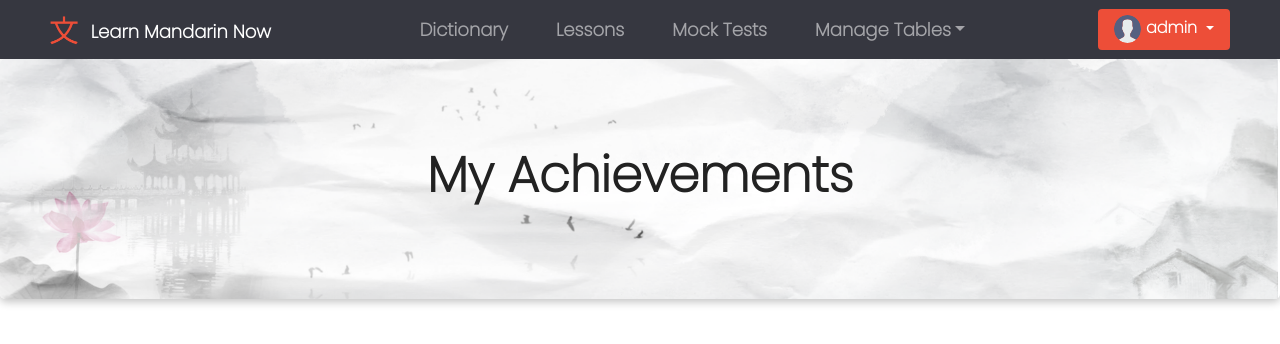
After one commit to eroldramos/elearningmandarin, a Django app: page /my-achievements/ in a window 1280 px wide. The commit adds this page. Shown: the top 344 px of the page. Run offline with Django 4.2, Linux system fonts and the light colour scheme; a user stored in the database is signed in; some libraries are stand-ins or nearby versions.

Commit message:
added my achievements and logs, unfinish

```diff
--- a/base/urls.py
+++ b/base/urls.py
@@ -36,6 +36,8 @@ urlpatterns = [
     path('superuser/edit-mocktest/<str:pk>/', views.AdminEditMockTest, name = 'superuser-edit-mocktest'),
     path('mocktest/<str:pk>/', views.MockTestDetails, name = 'mocktest-details'),
     path('superuser/delete-mocktest/<str:pk>/', views.AdminDeleteMockTest, name = 'superuser-delete-mocktest'),
+    path('my-activitylogs/', views.MyActivityLogs, name = 'my-activitylogs'),
+    path('my-achievements/', views.MyAchievements, name = 'my-achievements'),
 
 
 ]
--- a/base/views.py
+++ b/base/views.py
@@ -976,3 +976,20 @@ def AdminDeleteMockTest(request, pk):
         return redirect('mocktest')
     context = {'obj': mocktest}
     return render(request, 'delete.html', context)
+
+
+@login_required(login_url='anonymous')
+def MyActivityLogs(request):
+
+    context = {
+
+    }
+    return render(request, 'my_activitylogs.html', context)
+
+@login_required(login_url='anonymous')
+def MyAchievements(request):
+
+    context = {
+
+    }
+    return render(request, 'my_achievements.html', context)
--- /dev/null
+++ b/templates/my_achievements.html
@@ -0,0 +1,23 @@
+{% extends 'main.html' %}
+
+{% block content %}
+
+{% load static %}
+
+
+<link rel="stylesheet" href="{% static 'css/dictionary.css' %}" />
+<link rel="stylesheet" href="{% static 'css/table.css' %}" />
+
+<div class="container-fluid">
+    <div class="row" id="dictionary_header">
+        <h1 class="text-center" id="head_Text">My Achievements</h1>
+      </div>
+    <div class="row justify-content-center">
+        <div class="col col-lg-12">
+
+        </div>
+    </div>
+</div>
+
+
+{% endblock content %}
--- a/templates/navbar.html
+++ b/templates/navbar.html
@@ -105,6 +105,21 @@
                 Achievements</a
               >
             </li>
+            {% else %}
+
+            <li>
+              <a class="dropdown-item" href="{% url 'my-activitylogs' %}">
+                <img src="{% static 'images/activityLog_icon_navbar.png' %}" class="navbar_mini_icon">
+                My Activity Logs</a
+              >
+            </li>
+            <li>
+              <a class="dropdown-item" href="{% url 'my-achievements' %}">
+                <img src="{% static 'images/manageAchieveicon_navbar.png' %}" class="navbar_mini_icon">
+                My Achievements</a
+              >
+            </li>
+
             {% endif %}
 
             <hr>
```
Also changed, not shown: templates/my_activitylogs.html (added, +23 -0 lines), db.sqlite3.
